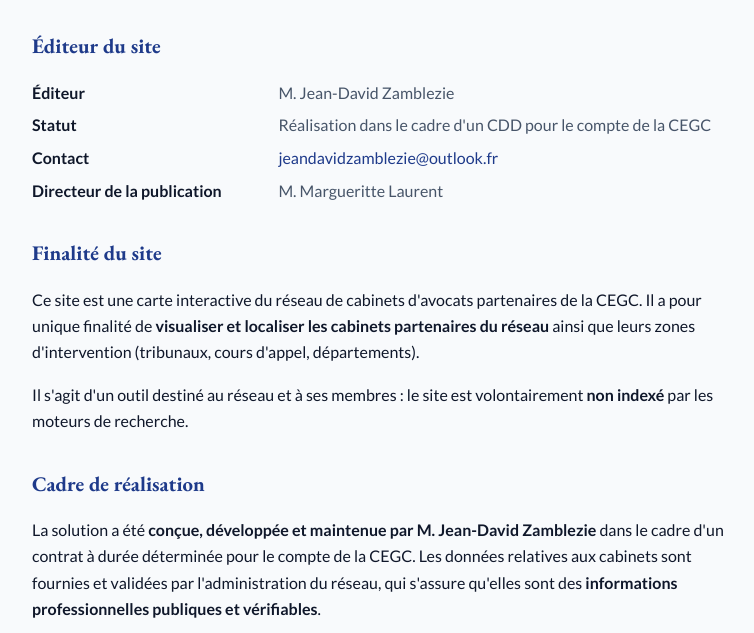
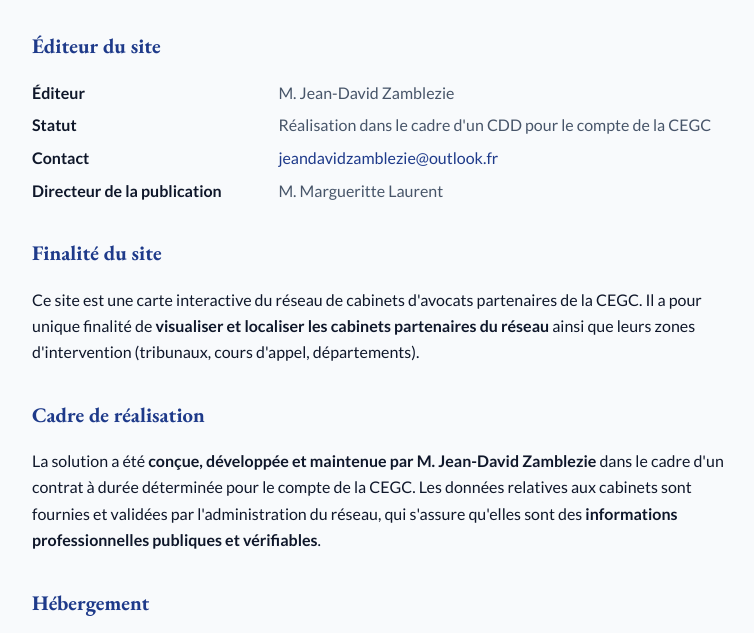
Before and after one commit to fwBoa/CabinetsMAP, a website: page mentions-legales.html in a window 1280 px wide. Shown: the part 114-747 px from the top of the page, without its empty margins (248-1002 px from the left). Drawn offline with nearby package versions, Linux system fonts and the light colour scheme.

Commit message:
docs: retirer section dev + mentions d'indexation (retours)
- README : supprime la section Développement (commandes) et la
  mention d'indexation volontaire.
- mentions-legales : retire la phrase sur la non-indexation.
- confidentialite : idem (retire le bullet).

```diff
--- a/mentions-legales.html
+++ b/mentions-legales.html
@@ -54,10 +54,6 @@
       de la CEGC. Il a pour unique finalité de <strong>visualiser et localiser les
       cabinets partenaires du réseau</strong> ainsi que leurs zones d'intervention
       (tribunaux, cours d'appel, départements).
-    </p>
-    <p>
-      Il s'agit d'un outil destiné au réseau et à ses membres : le site est
-      volontairement <strong>non indexé</strong> par les moteurs de recherche.
     </p>
 
     <h2>Cadre de réalisation</h2>
```
Also changed, not shown: confidentialite.html (+0 -1 lines), README.md.
